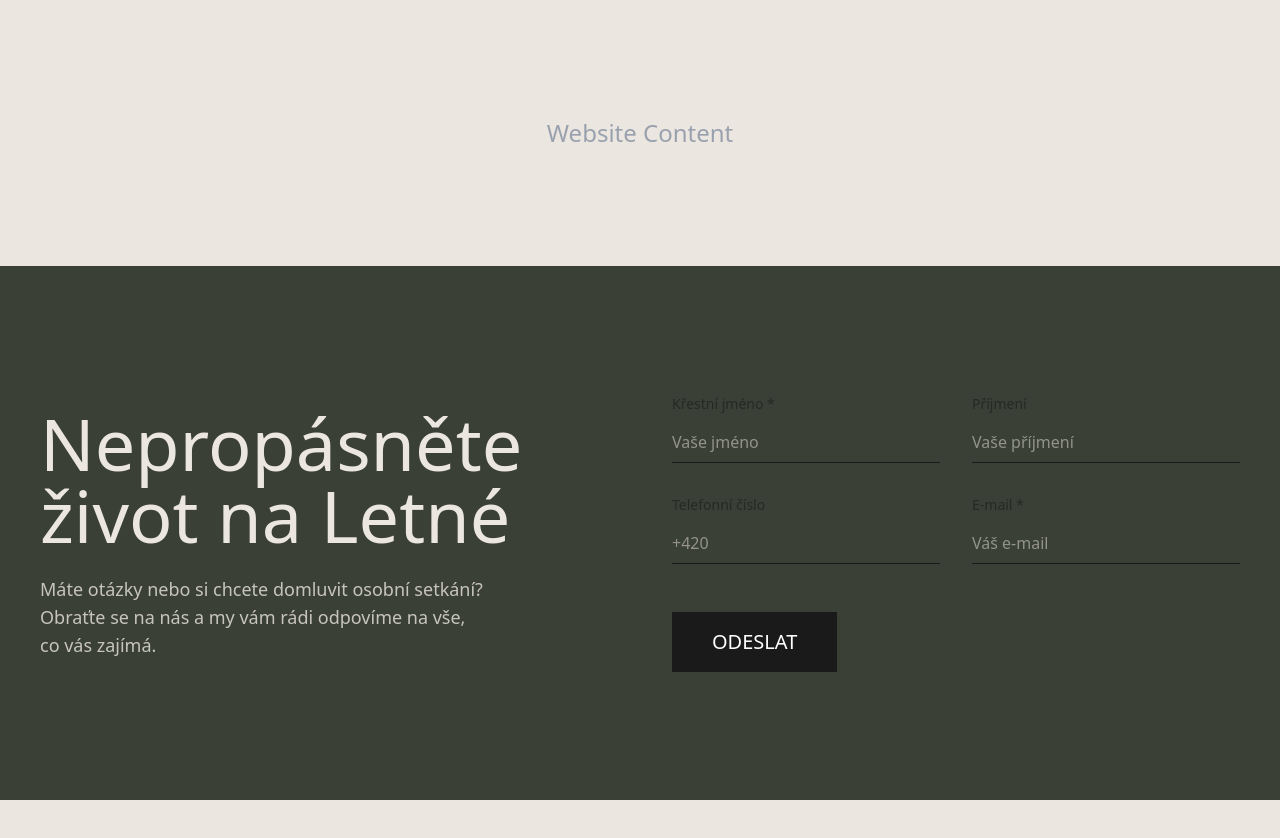
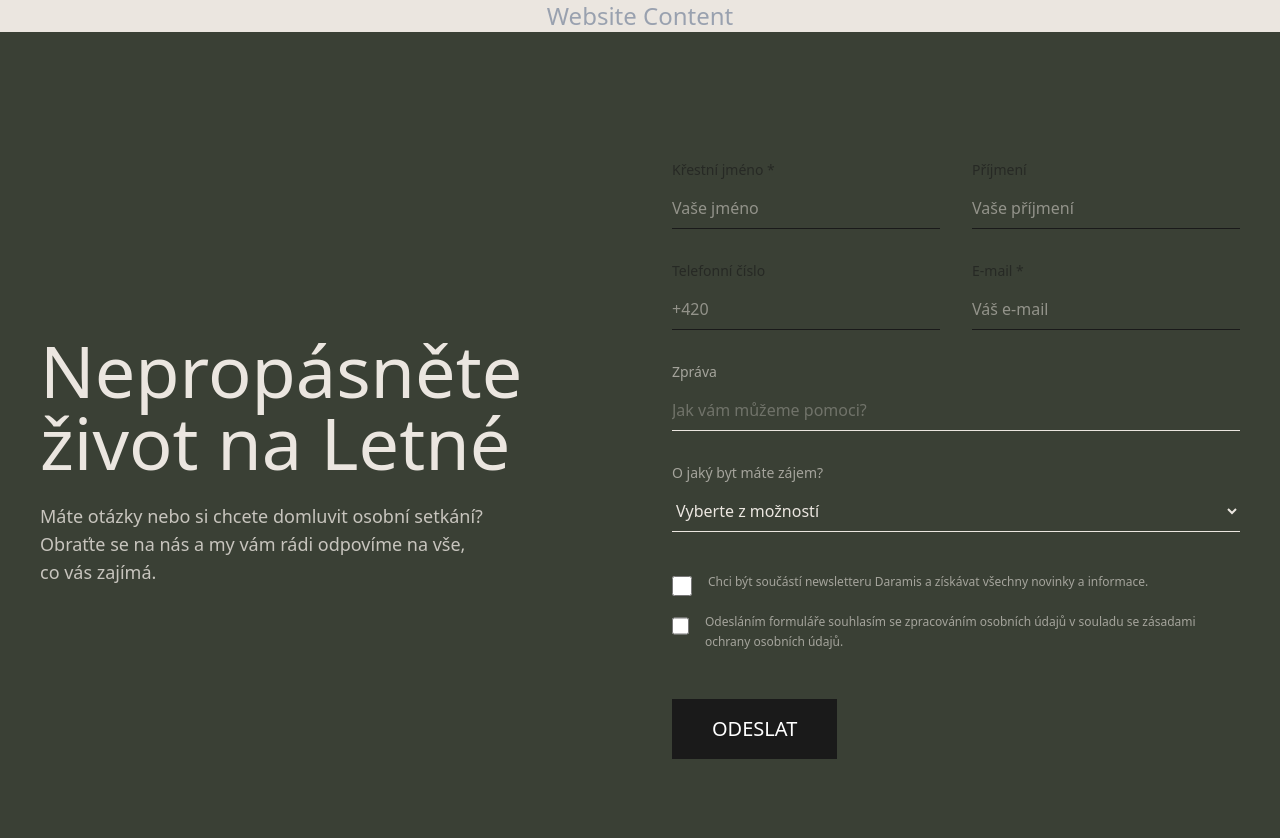
Before and after one commit to eevgen/ApadoreTask, a Next.js app in the folder footer-task/: page / in a window 1280 px wide. Shown: the top 838 px of the page. Before the commit the page ends 800 px from the top, so only its background shows below. Built offline with nearby package versions, Linux system fonts and the light colour scheme; a web font is replaced by a local one.

Commit message:
feat: added three more raws into lead form

```diff
--- a/footer-task/components/LeadForm.tsx
+++ b/footer-task/components/LeadForm.tsx
@@ -46,7 +46,47 @@ export default function LeadForm() {
                 </div>
             </div>
 
-            {/* Send button */}
+            {/* Third raw: Zpráva */}
+            <div className="flex flex-col w-full">
+                <label className="font-arial text-sm mb-2 text-daramis-creamy opacity-60">Zpráva</label>
+                <textarea
+                    placeholder="Jak vám můžeme pomoci?"
+                    rows={1}
+                    className="bg-transparent border-b border-daramis-creamy py-2 font-arial outline-none focus:border-daramis-yellow transition-colors placeholder:text-daramis-creamy placeholder:opacity-30 resize-none"
+                ></textarea>
+            </div>
+
+            {/* Fourth raw: Select */}
+            <div className="flex flex-col w-full">
+                <label className="font-arial text-sm mb-2 text-daramis-creamy opacity-60">O jaký byt máte zájem?</label>
+                {/* appearance-none убирает стандартную страшную стрелочку браузера */}
+                <select className="bg-transparent border-b border-daramis-creamy py-2 font-arial outline-none focus:border-daramis-yellow transition-colors text-daramis-creamy cursor-pointer">
+                    {/* Опции внутри списка. Делаем текст темным, так как список выпадает на белом фоне системного UI */}
+                    <option value="" className="text-daramis-darkest">Vyberte z možností</option>
+                    <option value="1+kk" className="text-daramis-darkest">1+KK</option>
+                    <option value="2+kk" className="text-daramis-darkest">2+KK</option>
+                    <option value="3+kk" className="text-daramis-darkest">3+KK</option>
+                    <option value="4+kk" className="text-daramis-darkest">4+KK</option>
+                </select>
+            </div>
+
+            {/* Fifth raw: checkboxes */}
+            <div className="flex flex-col gap-4 mt-2">
+                <label className="flex items-start gap-4 cursor-pointer group">
+                    <input type="checkbox" className="mt-1 w-5 h-5 accent-daramis-yellow cursor-pointer" />
+                    <span className="font-arial text-xs text-daramis-creamy opacity-60 group-hover:opacity-100 transition-opacity leading-relaxed">
+            Chci být součástí newsletteru Daramis a získávat všechny novinky a informace.
+          </span>
+                </label>
+                <label className="flex items-start gap-4 cursor-pointer group">
+                    <input type="checkbox" className="mt-1 w-5 h-5 accent-daramis-yellow cursor-pointer" />
+                    <span className="font-arial text-xs text-daramis-creamy opacity-60 group-hover:opacity-100 transition-opacity leading-relaxed">
+            Odesláním formuláře souhlasím se zpracováním osobních údajů v souladu se zásadami ochrany osobních údajů.
+          </span>
+                </label>
+            </div>
+
+            {/* Send button  */}
             <button
                 type="button"
                 className="bg-daramis-darkest text-daramis-white font-nudista text-xl py-4 px-10 mt-4 w-fit hover:bg-daramis-green transition-colors"
```
Also changed, not shown: 1 other file (tests, documents, lock files or other folders).
